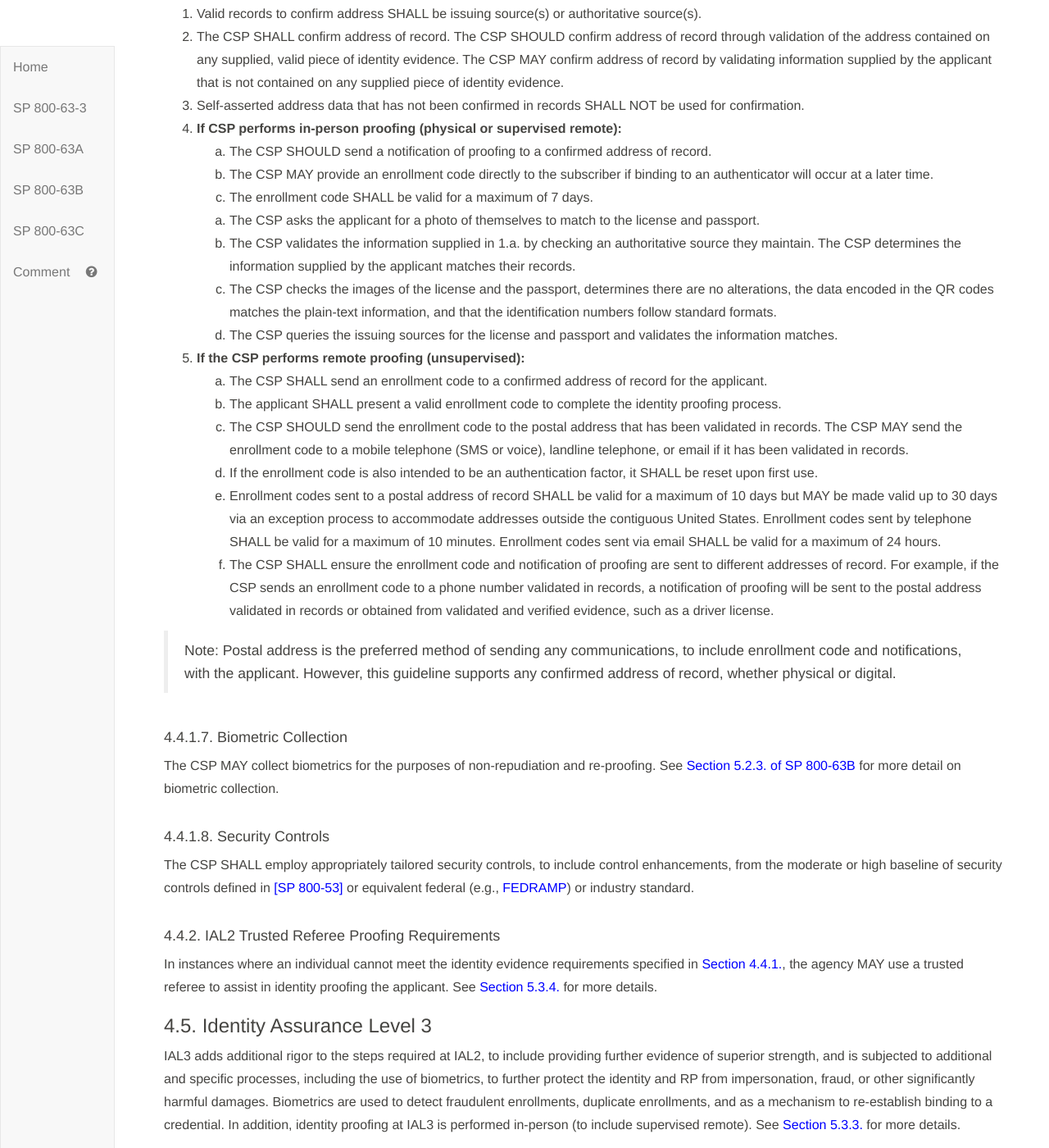
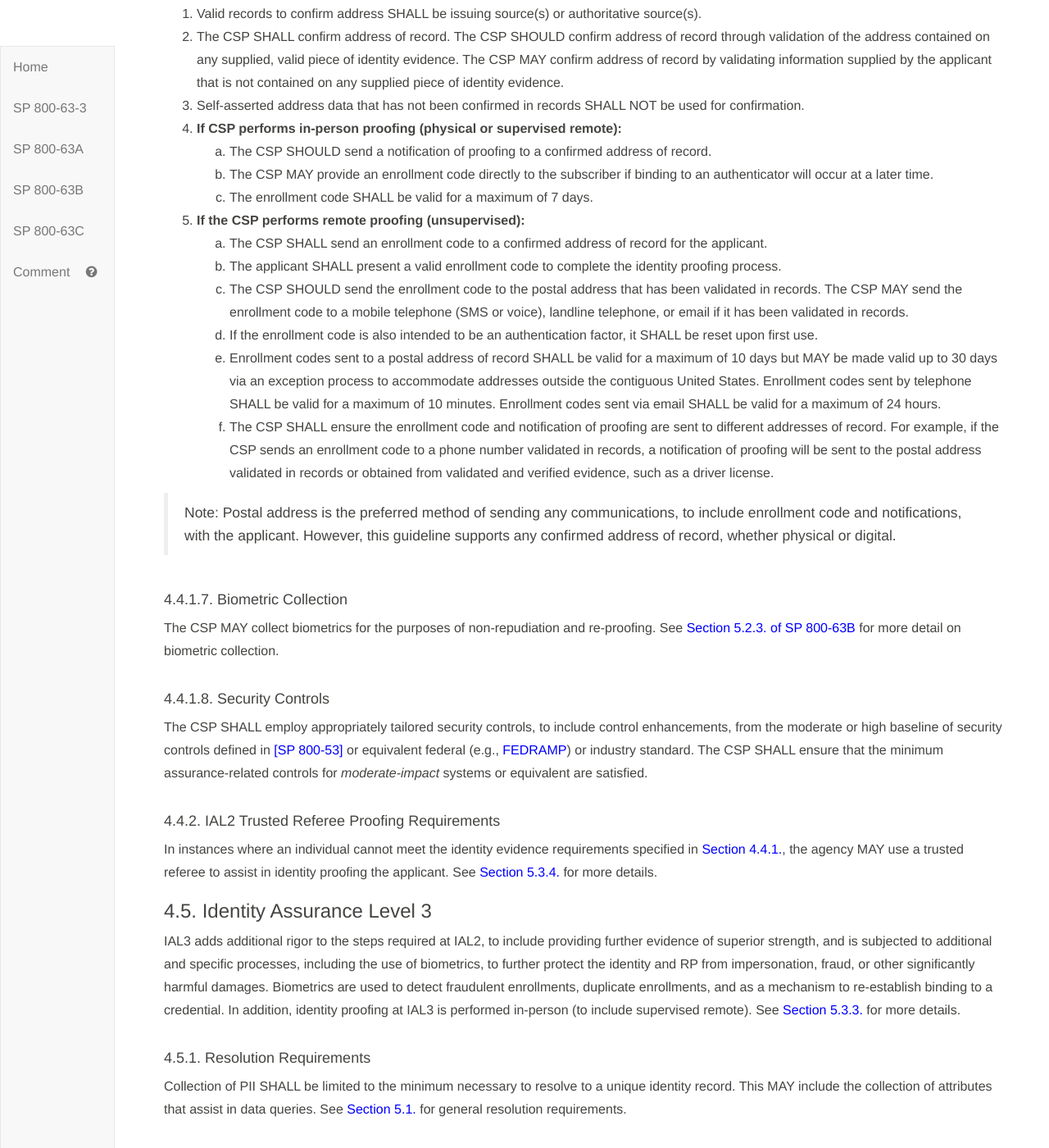
Before and after one commit to usnistgov/TIG-Stage, a Jekyll site: the page built from sp800-63a/sec4_ial.md, in a window 1280 px wide and 1400 px high, scrolled down 4437 px. Shown: the whole window at 82% size. Built offline with Jekyll 4.4.1, drawn with Linux system fonts in a browser that asks for light colours; our own code applies the rules of GitHub Pages for plain Markdown files; some of the changed text lies outside the part shown.

Commit message:
asdededs

```diff
--- a/sp800-63a/sec4_ial.md
+++ b/sp800-63a/sec4_ial.md
@@ -41,7 +41,7 @@ The following provides a sample of how a CSP and an applicant interact during th
 	<li><strong>Validation</strong></li>
   		<ol type="a" start="a">
 			<li>The CSP asks the applicant for a photo of themselves to match to the license and passport.</li>
-			<li>The CSP validates the information supplied in 1.a. by checking an authoritative source they maintain. The CSP determines the information supplied by the applicant matches their records.</li>
+			<li>The CSP validates the information supplied in 1.a. by checking an authoritative source. The CSP determines the information supplied by the applicant matches their records.</li>
 			<li>The CSP checks the images of the license and the passport, determines there are no alterations, the data encoded in the QR codes  matches the plain-text information, and that the identification numbers follow standard formats.</li>
 			<li>The CSP queries the issuing sources for the license and passport and validates the information matches.</li>
 		</ol>
@@ -157,14 +157,6 @@ The CSP SHALL support in-person or remote identity proofing. The CSP SHOULD offe
 	  		<li>The CSP MAY provide an enrollment code directly to the subscriber if binding to an authenticator will occur at a later time.</li>
 	  		<li>The enrollment code SHALL be valid for a maximum of 7 days.</li>
   		</ol>
-
-
-  		<ol type="a" start="a">
-			<li>The CSP asks the applicant for a photo of themselves to match to the license and passport.</li>
-			<li>The CSP validates the information supplied in 1.a. by checking an authoritative source they maintain. The CSP determines the information supplied by the applicant matches their records.</li>
-			<li>The CSP checks the images of the license and the passport, determines there are no alterations, the data encoded in the QR codes  matches the plain-text information, and that the identification numbers follow standard formats.</li>
-			<li>The CSP queries the issuing sources for the license and passport and validates the information matches.</li>
-		</ol>
 	<li><strong>If the CSP performs remote proofing (unsupervised):</strong></li>
 		<ol type="a" start="a">
 			<li>The CSP SHALL send an enrollment code to a confirmed address of record for the applicant.</li>
@@ -186,7 +178,7 @@ The CSP MAY collect biometrics for the purposes of non-repudiation and re-proofi
 
 #### 4.4.1.8. Security Controls
 
-The CSP SHALL employ appropriately tailored security controls, to include control enhancements, from the moderate or high baseline of security controls defined in [[SP 800-53]](#SP800-53) or equivalent federal (e.g., [FEDRAMP](#FEDRAMP))  or industry standard.
+The CSP SHALL employ appropriately tailored security controls, to include control enhancements, from the moderate or high baseline of security controls defined in [[SP 800-53]](#SP800-53) or equivalent federal (e.g., [FEDRAMP](#FEDRAMP))  or industry standard. The CSP SHALL ensure that the minimum assurance-related controls for *moderate-impact* systems or equivalent are satisfied.
 
 #### <a name="referee"></a>4.4.2. IAL2 Trusted Referee Proofing Requirements
 
@@ -246,7 +238,7 @@ The CSP SHALL collect and record a biometric sample at the time of proofing (e.g
 
 #### 4.5.8. Security  Controls
 
-The CSP SHALL employ appropriately tailored security controls, to include control enhancements, from the High baseline of security controls defined in [SP 800-53](#SP800-53) or an equivalent federal (e.g., [FEDRAMP](#FEDRAMP)) or industry standard.
+The CSP SHALL employ appropriately tailored security controls, to include control enhancements, from the high baseline of security controls defined in [SP 800-53](#SP800-53) or an equivalent federal (e.g., [FEDRAMP](#FEDRAMP)) or industry standard. The CSP SHALL ensure that the minimum assurance-related controls for *high-impact* systems or equivalent are satisfied.
 
 ### <a name="enrollmentcode"></a> 4.6. Enrollment Code
 
```
